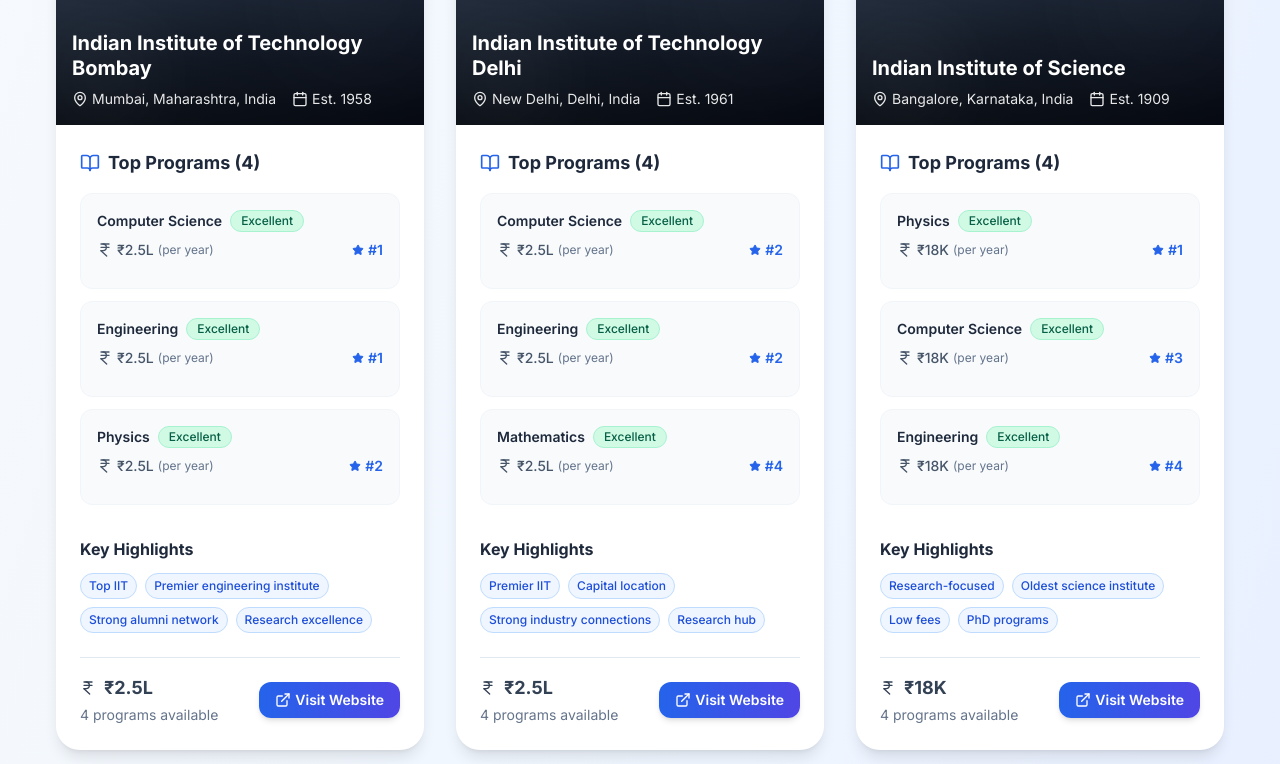
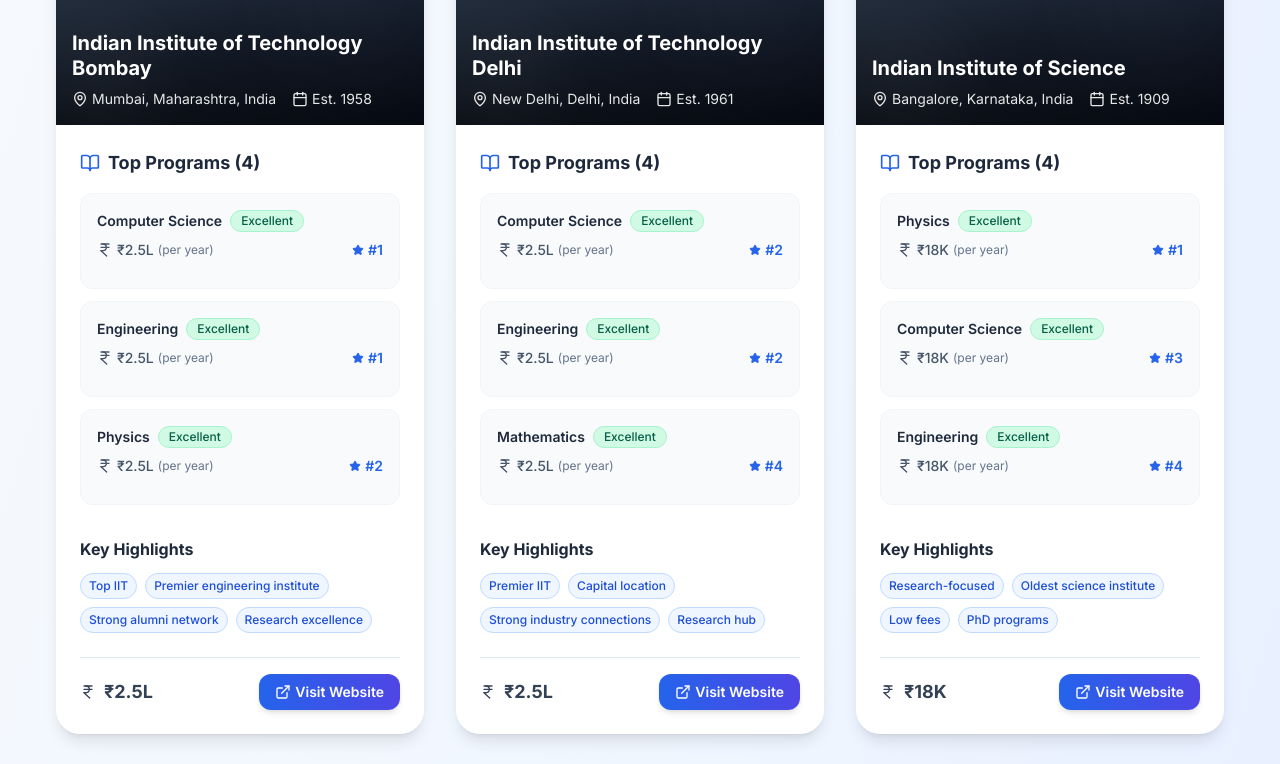
Before and after one commit to satyastopics/global-course-navigator, a React (Vite) app: page / in a window 1280 px wide. Shown: the part 1140-1904 px from the top of the page. Built offline with nearby package versions, Linux system fonts and the light colour scheme.

Commit message:
Remove program count from card footer
Removed the program count from the college card footer, as the top programs are already listed.

```diff
--- a/src/components/CollegeCard.tsx
+++ b/src/components/CollegeCard.tsx
@@ -171,7 +171,6 @@ const CollegeCard = ({ college, index }: CollegeCardProps) => {
               {isIndian ? <IndianRupee className="h-4 w-4" /> : <DollarSign className="h-4 w-4" />}
               <span className="font-bold text-lg">{getFeeRange()}</span>
             </div>
-            <span className="text-sm text-slate-500">{college.courses.length} programs available</span>
           </div>
           <div className="text-right">
             <a
```
